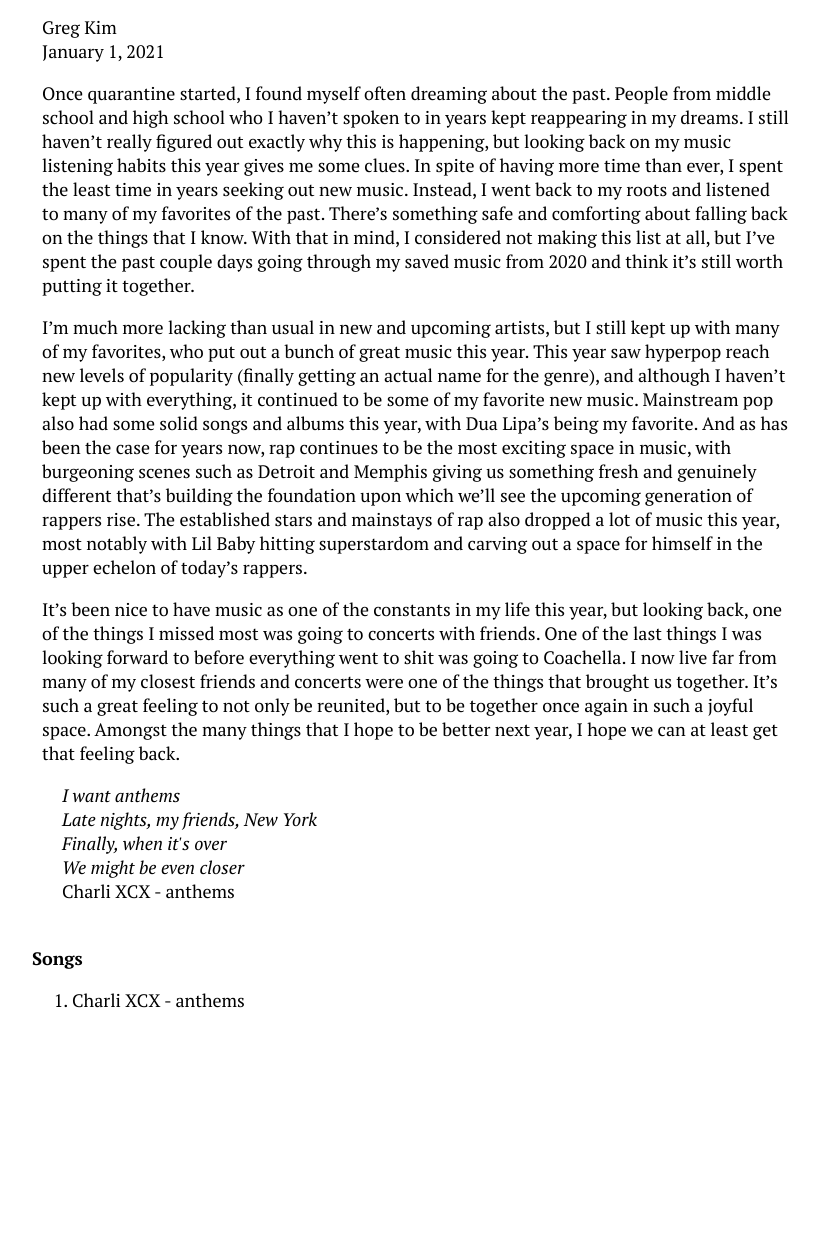
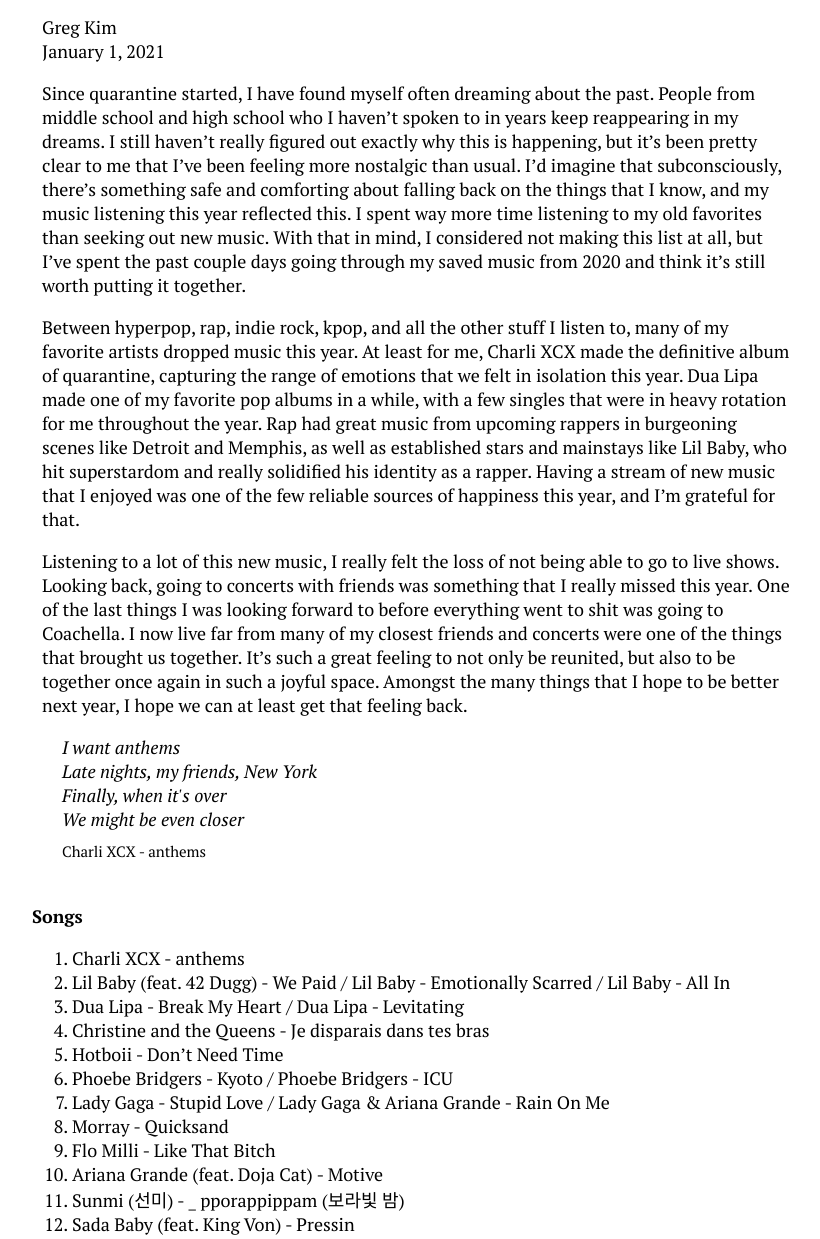
Before and after one commit to gwcmk/favorite-music-2020, a website: page index.html in a window 1280 px wide. Shown: the part 133-1372 px from the top of the page, without its empty margins (224-1044 px from the left). Before the commit the page ends 1225 px from the top, so only its background shows below. Drawn offline with Linux system fonts and the light colour scheme.

Commit message:
First draft

```diff
--- a/css/style.css
+++ b/css/style.css
@@ -22,7 +22,7 @@
 
 small {
   display: block;
-  font-family: monospace;
+  font-family: 'PT Serif', serif;
 }
 
 .quote {
--- a/index.html
+++ b/index.html
@@ -17,32 +17,31 @@
         January 1, 2021
       </p>
       <p>
-        Once quarantine started, I found myself often dreaming about the past. People from middle school and high school
-        who I haven’t spoken to in years kept reappearing in my dreams. I still haven’t really figured out exactly why
-        this is happening, but looking back on my music listening habits this year gives me some clues. In spite of
-        having more time than ever, I spent the least time in years seeking out new music. Instead, I went back to my
-        roots and listened to many of my favorites of the past. There’s something safe and comforting about falling back
-        on the things that I know. With that in mind, I considered not making this list at all, but I’ve spent the past
-        couple days going through my saved music from 2020 and think it’s still worth putting it together.
+        Since quarantine started, I have found myself often dreaming about the past. People from middle school and high
+        school who I haven’t spoken to in years keep reappearing in my dreams. I still haven’t really figured out
+        exactly why this is happening, but it’s been pretty clear to me that I’ve been feeling more nostalgic than
+        usual. I’d imagine that subconsciously, there’s something safe and comforting about falling back on the things
+        that I know, and my music listening this year reflected this. I spent way more time listening to my old
+        favorites than seeking out new music. With that in mind, I considered not making this list at all, but I’ve
+        spent the past couple days going through my saved music from 2020 and think it’s still worth putting it
+        together.
       </p>
       <p>
-        I’m much more lacking than usual in new and upcoming artists, but I still kept up with many of my favorites, who
-        put out a bunch of great music this year. This year saw hyperpop reach new levels of popularity (finally getting
-        an actual name for the genre), and although I haven’t kept up with everything, it continued to be some of my
-        favorite new music. Mainstream pop also had some solid songs and albums this year, with Dua Lipa’s being my
-        favorite. And as has been the case for years now, rap continues to be the most exciting space in music, with
-        burgeoning scenes such as Detroit and Memphis giving us something fresh and genuinely different that’s building
-        the foundation upon which we’ll see the upcoming generation of rappers rise. The established stars and mainstays
-        of rap also dropped a lot of music this year, most notably with Lil Baby hitting superstardom and carving out a
-        space for himself in the upper echelon of today’s rappers.
+        Between hyperpop, rap, indie rock, kpop, and all the other stuff I listen to, many of my favorite artists
+        dropped music this year. At least for me, Charli XCX made the definitive album of quarantine, capturing the
+        range of emotions that we felt in isolation this year. Dua Lipa made one of my favorite pop albums in a while,
+        with a few singles that were in heavy rotation for me throughout the year. Rap had great music from upcoming
+        rappers in burgeoning scenes like Detroit and Memphis, as well as established stars and mainstays like Lil Baby,
+        who hit superstardom and really solidified his identity as a rapper. Having a stream of new music that I enjoyed
+        was one of the few reliable sources of happiness this year, and I’m grateful for that.
       </p>
       <p>
-        It’s been nice to have music as one of the constants in my life this year, but looking back, one of the things I
-        missed most was going to concerts with friends. One of the last things I was looking forward to before
-        everything went to shit was going to Coachella. I now live far from many of my closest friends and concerts were
-        one of the things that brought us together. It’s such a great feeling to not only be reunited, but to be
-        together once again in such a joyful space. Amongst the many things that I hope to be better next year, I hope
-        we can at least get that feeling back.
+        Listening to a lot of this new music, I really felt the loss of not being able to go to live shows. Looking
+        back, going to concerts with friends was something that I really missed this year. One of the last things I was
+        looking forward to before everything went to shit was going to Coachella. I now live far from many of my closest
+        friends and concerts were one of the things that brought us together. It’s such a great feeling to not only be
+        reunited, but also to be together once again in such a joyful space. Amongst the many things that I hope to be
+        better next year, I hope we can at least get that feeling back.
       </p>
       <p class="quote">
         <em>
@@ -51,7 +50,7 @@
           Finally, when it's over <br>
           We might be even closer <br>
         </em>
-        Charli XCX - anthems
+        <small style="margin-top:10px;">Charli XCX - anthems</small>
       </p>
     </div>
   </section>
@@ -63,6 +62,34 @@
           <li>
             Charli XCX - anthems
           </li>
+          <li>
+            Lil Baby (feat. 42 Dugg) - We Paid / Lil Baby - Emotionally Scarred / Lil Baby - All In
+          </li>
+          <li>
+            Dua Lipa - Break My Heart / Dua Lipa - Levitating
+          </li>
+          <li>Christine and the Queens - Je disparais dans tes bras</li>
+          <li>Hotboii - Don’t Need Time</li>
+          <li>Phoebe Bridgers - Kyoto / Phoebe Bridgers - ICU</li>
+          <li>Lady Gaga - Stupid Love / Lady Gaga & Ariana Grande - Rain On Me</li>
+          <li>Morray - Quicksand</li>
+          <li>Flo Milli - Like That Bitch</li>
+          <li>Ariana Grande (feat. Doja Cat) - Motive</li>
+          <li>Sunmi (선미) - _ pporappippam (보라빛 밤)</li>
+          <li>Sada Baby (feat. King Von) - Pressin</li>
+          <li>Drakeo the Ruler - Fights Don’t Matter</li>
+          <li>Lil Uzi Vert - Trap This Way (This Way) / Lil Uzi Vert (feat. Lil Durk) - No Auto</li>
+          <li>Polo G - 33</li>
+          <li>Soccer Mommy - bloodstream / Soccer Mommy - circle the drain</li>
+          <li>Troye Sivan - Rager Teenager!</li>
+          <li>Twice - I Can’t Stop Me / Twice - Cry For Me</li>
+          <li>100 gecs (feat. Charli XCX, Rico Nasty, Kero Kero Bonito) - ringtone [remix]</li>
+          <li>Megan Thee Stallion - Girls in the Hood</li>
+          <li>Key Glock - Dough</li>
+          <li>Isaiah Rashad - Why Worry</li>
+          <li>Shelly - Steeeam</li>
+          <li>King Von (feat. Polo G) - The Code</li>
+          <li>Pop Smoke (feat. Rowdy Rebel) - Make It Rain</li>
         </ol>
       </div>
     </div>
```
